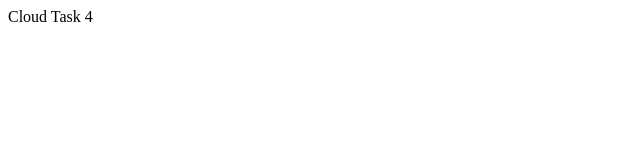
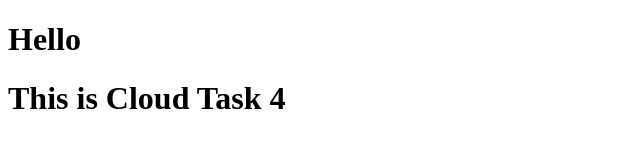
Before and after one commit to nourankhaliifa/cloudtask4, a plain HTML site: page public/index.html in a window 1280 px wide. Shown: the whole page, without its empty margins (0-640 px from the left). Drawn offline with Linux system fonts and the light colour scheme.

Commit message:
Update homepage: add Hello above

```diff
--- a/public/index.html
+++ b/public/index.html
@@ -1,10 +1,11 @@
 <!DOCTYPE html>
-<html lang="en">
+<html>
   <head>
     <meta charset="UTF-8">
     <title>Cloud Task 4</title>
   </head>
   <body>
-    Cloud Task 4
+    <h1>Hello</h1>
+    <h1>This is Cloud Task 4</h1>
   </body>
 </html>
```
